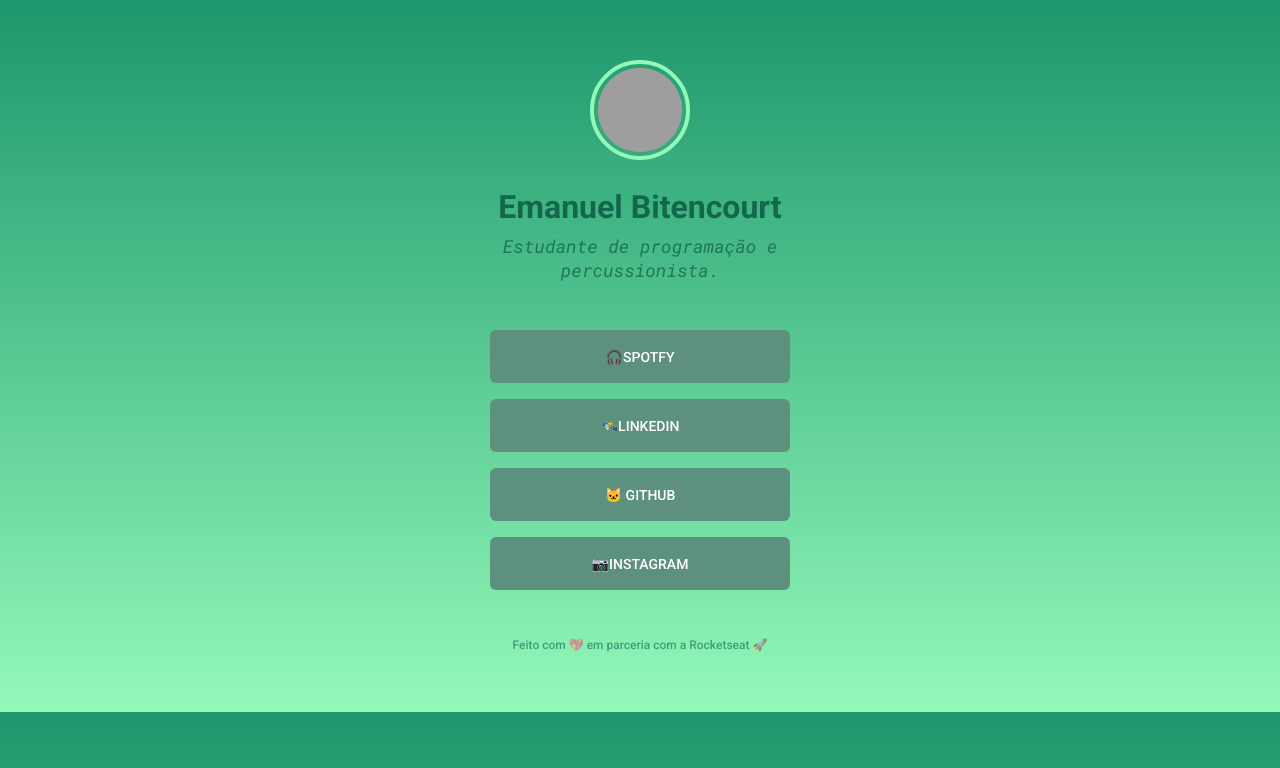
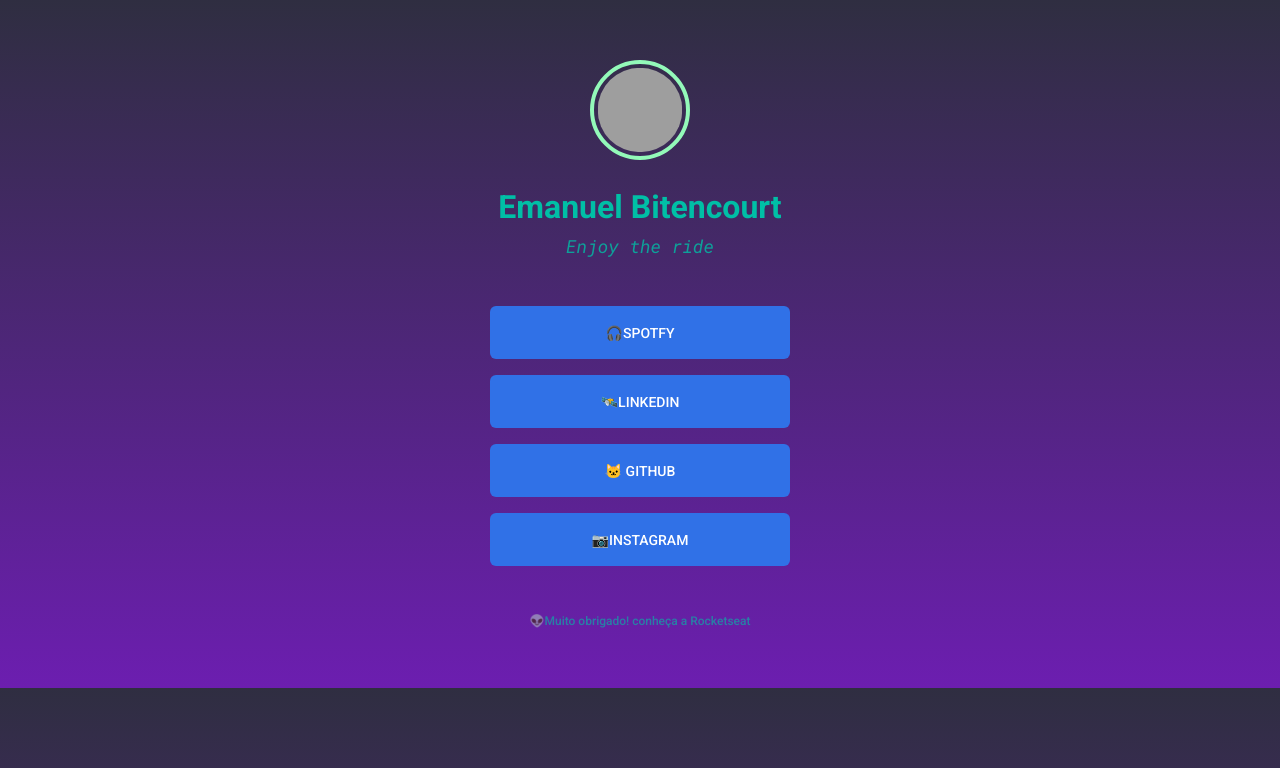
Before and after one commit to emanuel433/maratona-explorer-2.0, a plain HTML site: page index.html in a window 1280 px wide. Drawn offline with Linux system fonts and the light colour scheme; grey boxes are pictures that could not be loaded.

Commit message:
atualização de cores

```diff
--- a/index.html
+++ b/index.html
@@ -24,7 +24,7 @@
         alt="imagem do emanuel"
       />
       <h1>Emanuel Bitencourt</h1>
-      <p>Estudante de programação e percussionista.</p>
+      <p>Enjoy the ride</p>
 
       <ul>
         <li>
@@ -56,10 +56,8 @@
       </ul>
 
       <footer>
-        Feito com 💖 em parceria com a
-        <a href="https://www.rocketseat.com.br/" target="_blank"
-          >Rocketseat 🚀</a
-        >
+        👽Muito obrigado! conheça a
+        <a href="https://www.rocketseat.com.br/" target="_blank">Rocketseat</a>
       </footer>
     </div>
   </body>
--- a/style.css
+++ b/style.css
@@ -12,7 +12,7 @@ a {
 }
 
 body {
-  background-image: linear-gradient(to bottom,#1D976C,#93F9B9 );
+  background-image: linear-gradient(to bottom,#2F2E41,#6c1eb0 );
   font-family: 'Roboto', sans-serif;
 
 }
@@ -39,7 +39,7 @@ img.avatar {
 
 h1 {
   font-size: 32px;
-  color: #13674a;
+  color: #00BFA6;
   margin-top: 24px;
   margin-bottom: 8px;
 
@@ -49,7 +49,7 @@ h1 {
 p {
 font-family: 'Roboto Mono', monospace;
 font-weight: 400;
-color: #13674a;
+color: #00BFA6 ;
 opacity: 0.8;
 font-size: 18px;
 }
@@ -66,7 +66,7 @@ ul li a {
   display: flex;
   align-items: center;
   justify-content: center;
-  background: #5D917D ;
+  background: #3071E7;
   color: white;
   text-transform: uppercase;
   font-size: 14px;
@@ -76,13 +76,13 @@ ul li a {
 }
 
 ul li a:hover {
-  background: #4db990;
+  background: #00BFA6;
 }
 
 footer {
   font-weight: 500;
   font-size: 12px;
-  color: #13674a;
+  color: #00BFA6;
   opacity: 0.6;
   transition: opacity 400ms;
 }
@@ -92,5 +92,5 @@ footer:hover {
 }
 
 footer a {
-  color: #13674a;
+  color: #00BFA6;
 }
```
